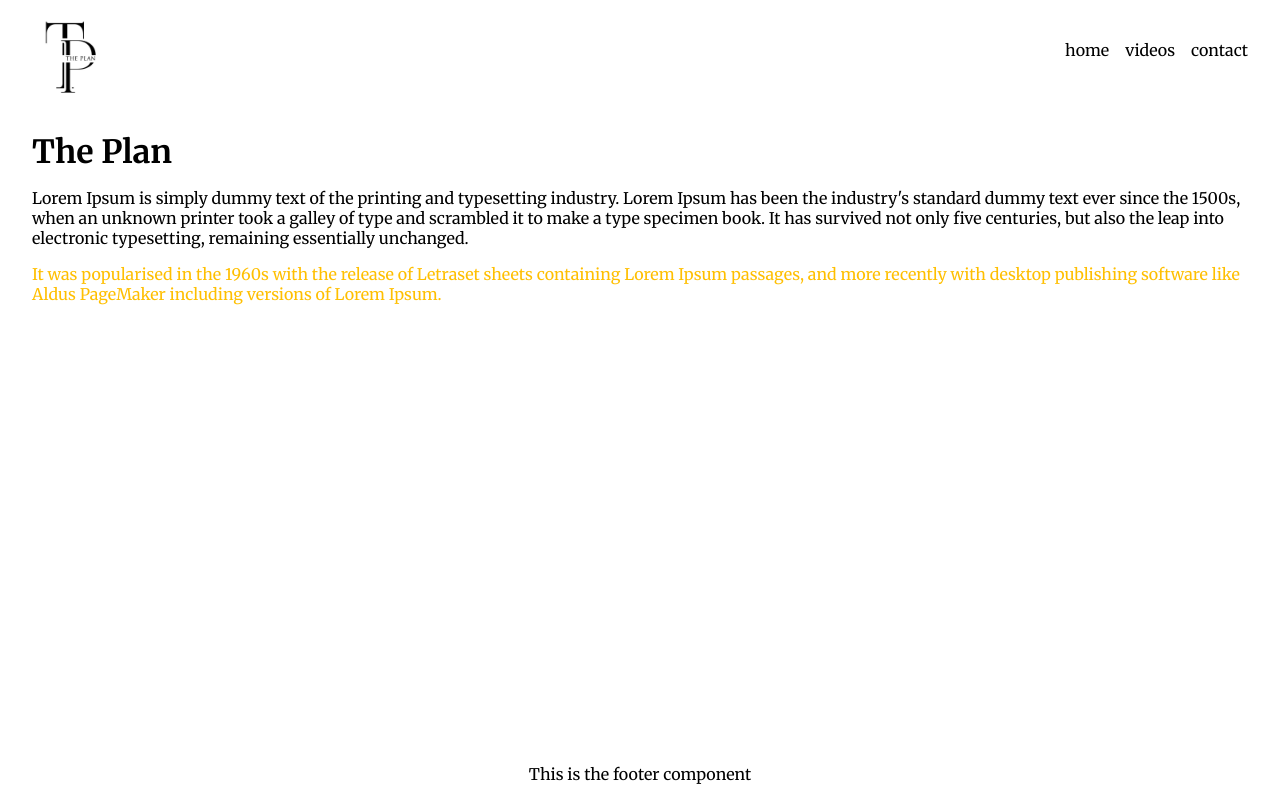
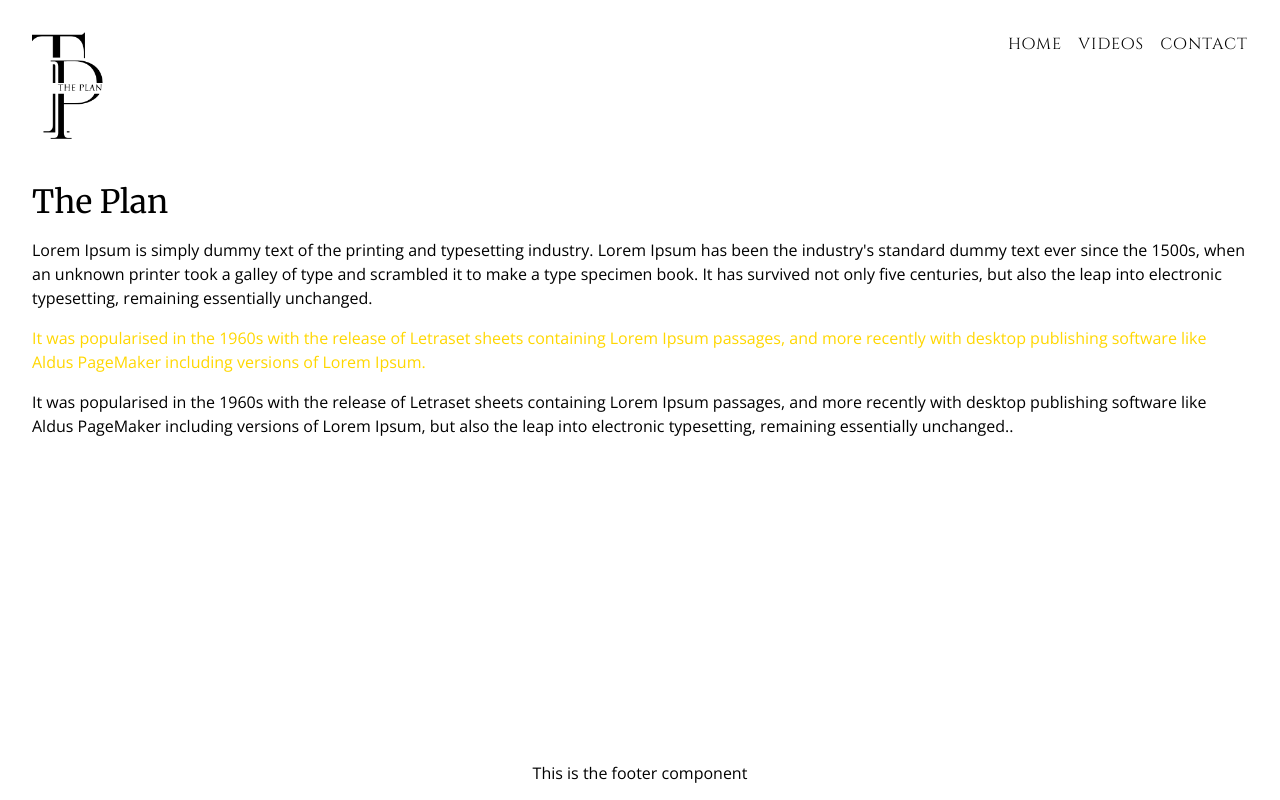
Before and after one commit to mikeyfe6/the-plan, a Gatsby site: page / in a window 1280 px wide. Built offline with nearby package versions, Linux system fonts and the light colour scheme; Gatsby itself is replaced by a stand-in of ours.

Commit message:
some more header styling & font selection

```diff
--- a/src/components/header.tsx
+++ b/src/components/header.tsx
@@ -4,20 +4,83 @@ import { StaticImage } from 'gatsby-plugin-image';
 
 import * as headerStyles from '../styles/modules/header.module.scss';
 
-const Header: React.FC = () => (
+const Header: React.FC = () => {
+	React.useEffect(() => {
+		const updateVhVariable = () => {
+			const vh = window.innerHeight * 0.01;
+			document.documentElement.style.setProperty('--vh', `${vh}px`);
+		};
+
+		updateVhVariable();
+
+		window.addEventListener('resize', updateVhVariable);
+
+		return () => {
+			window.removeEventListener('resize', updateVhVariable);
+		};
+	}, []);
+
+	const scrollToSection = (sectionId: string) => {
+		const section = document.getElementById(sectionId);
+		if (!section) return;
+
+		const hasScrollPosition = section.hasAttribute('data-scroll-center');
+
+		if (hasScrollPosition) {
+			const blockValue: ScrollLogicalPosition = 'center';
+			const scrollOptions: ScrollIntoViewOptions = {
+				behavior: 'smooth',
+				block: blockValue,
+				inline: 'nearest',
+			};
+			section.scrollIntoView(scrollOptions);
+			return;
+		}
+
+		const offset = 175;
+		const scrollOptions: ScrollToOptions = {
+			behavior: 'smooth',
+		};
+
+		window.scrollTo({
+			top: section.offsetTop - offset,
+			...scrollOptions,
+		});
+	};
+
+	return (
 		<header className={headerStyles.header}>
 			<StaticImage
-            src="../images/logo.jpeg"
-            alt="Logo"
+				src='../images/logo.png'
+				alt='Logo'
 				width={100}
-            height={100}
+				height={150}
 			/>
 			<ul>
-            <li>home</li>
-            <li>videos</li>
-            <li>contact</li>
+				<li>
+					<button
+						type='button'
+						onClick={() => scrollToSection('home')}>
+						home
+					</button>
+				</li>
+				<li>
+					<button
+						type='button'
+						onClick={() => scrollToSection('videos')}>
+						videos
+					</button>
+				</li>
+				<li>
+					<button
+						type='button'
+						onClick={() => scrollToSection('contact')}>
+						contact
+					</button>
+				</li>
 			</ul>
 		</header>
-)
+	);
+};
 
 export default Header;
--- a/src/pages/index.tsx
+++ b/src/pages/index.tsx
@@ -1,7 +1,7 @@
-import * as React from "react"
-import type { HeadFC, PageProps } from "gatsby"
+import * as React from 'react';
+import type { HeadFC, PageProps } from 'gatsby';
 
-import Layout from "../components/layout";
+import Layout from '../components/layout';
 
 const IndexPage: React.FC<PageProps> = () => {
 	return (
@@ -9,16 +9,32 @@ const IndexPage: React.FC<PageProps> = () => {
 			<h1>The Plan</h1>
 
 			<p>
-        Lorem Ipsum is simply dummy text of the printing and typesetting industry. Lorem Ipsum has been the industry's standard dummy text ever since the 1500s, when an unknown printer took a galley of type and scrambled it to make a type specimen book. It has survived not only five centuries, but also the leap into electronic typesetting, remaining essentially unchanged.
+				Lorem Ipsum is simply dummy text of the printing and typesetting
+				industry. Lorem Ipsum has been the industry's standard dummy text ever
+				since the 1500s, when an unknown printer took a galley of type and
+				scrambled it to make a type specimen book. It has survived not only five
+				centuries, but also the leap into electronic typesetting, remaining
+				essentially unchanged.
 			</p>
 
 			<p>
-        It was popularised in the 1960s with the release of Letraset sheets containing Lorem Ipsum passages, and more recently with desktop publishing software like Aldus PageMaker including versions of Lorem Ipsum.
+				It was popularised in the 1960s with the release of Letraset sheets
+				containing Lorem Ipsum passages, and more recently with desktop
+				publishing software like Aldus PageMaker including versions of Lorem
+				Ipsum.
+			</p>
+
+			<p>
+				It was popularised in the 1960s with the release of Letraset sheets
+				containing Lorem Ipsum passages, and more recently with desktop
+				publishing software like Aldus PageMaker including versions of Lorem
+				Ipsum, but also the leap into electronic typesetting, remaining
+				essentially unchanged..
 			</p>
 		</Layout>
-  )
-}
+	);
+};
 
-export default IndexPage
+export default IndexPage;
 
-export const Head: HeadFC = () => <title>Home Page</title>
+export const Head: HeadFC = () => <title>Home Page</title>;
--- a/src/styles/globals/_colors.scss
+++ b/src/styles/globals/_colors.scss
@@ -1,3 +1,5 @@
 $black: #000;
 $white: #fff;
-$gold: #ffbf00;
+$gold: gold;
+
+// $gold: #ffbf00;
--- a/src/styles/globals/_mixins.scss
+++ b/src/styles/globals/_mixins.scss
@@ -4,3 +4,17 @@
 	padding: 0 2em;
 	width: 100%;
 }
+
+@mixin smoothTrans($style: all) {
+	transition: $style 0.2s ease-in-out;
+}
+
+@mixin link {
+	@include smoothTrans;
+
+	&:hover {
+		// text-decoration: underline;
+		// text-underline-offset: 2px;
+		// text-decoration-color: $gold;
+	}
+}
--- a/src/styles/layout.scss
+++ b/src/styles/layout.scss
@@ -1,11 +1,15 @@
+// @import url('https://fonts.googleapis.com/css2?family=Antic+Didone&display=swap');
 @import url('https://fonts.googleapis.com/css2?family=Merriweather:ital,wght@0,300;0,400;0,700;0,900;1,300;1,400;1,700;1,900&display=swap');
+@import url('https://fonts.googleapis.com/css2?family=Open+Sans:ital,wght@0,300..800;1,300..800&display=swap');
+@import url('https://fonts.googleapis.com/css2?family=Cinzel+Decorative:wght@400;700;900&display=swap');
 
 @import './configs/resets';
 @import './configs/globals';
 
 body {
+	font-family: 'Open Sans', sans-serif;
+
 	@include container;
-	font-family: 'Merriweather', serif;
 }
 
 .the-plan {
@@ -34,7 +38,8 @@ footer {
 
 h1 {
 	font-size: 2rem;
-	font-weight: bold;
+	font-weight: 500;
+	font-family: 'Merriweather', serif;
 }
 
 h2 {
@@ -64,8 +69,10 @@ h6 {
 
 p {
 	margin: 1em 0;
+	font-weight: 300;
+	line-height: 1.5;
 
-	&:last-child {
+	&:nth-child(3) {
 		color: $gold;
 	}
 }
--- a/src/styles/modules/header.module.scss
+++ b/src/styles/modules/header.module.scss
@@ -1,7 +1,36 @@
+@import '../configs/globals';
+
 .header {
 	> ul {
 		display: flex;
-		align-items: center;
 		gap: 1em;
+		padding: 2em 0;
+
+		> li {
+			> button {
+				cursor: pointer;
+				font-family: 'Cinzel Decorative', serif;
+				font-size: 1rem;
+				letter-spacing: 1px;
+
+				&:hover,
+				&.active {
+					&:after {
+						opacity: 1;
+
+						@include smoothTrans;
+					}
+				}
+
+				&:after {
+					content: '';
+					display: block;
+					width: 100%;
+					height: 1px;
+					background-color: $gold;
+					opacity: 0;
+				}
+			}
+		}
 	}
 }
```
Also changed, not shown: src/images/logo.png (added). Lines whose indentation alone changed are shown as unchanged.
